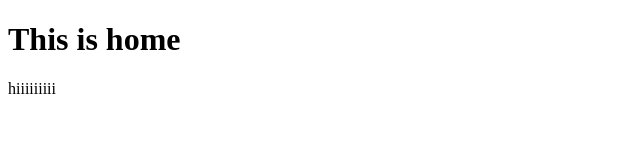
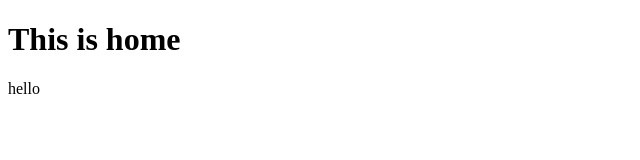
Before and after one commit to saileshchitturi/singlePageApp, a plain HTML site: page home.html in a window 1280 px wide. Shown: the full height of the page, 0-640 px from the left. Drawn offline with Linux system fonts and the light colour scheme.

Commit message:
updated home.html

```diff
--- a/home.html
+++ b/home.html
@@ -8,6 +8,6 @@
 <body>
     <h1>This is home</h1>
 
-    <p>hiiiiiiiii</p>
+    <p>hello</p>
 </body>
 </html>
```
